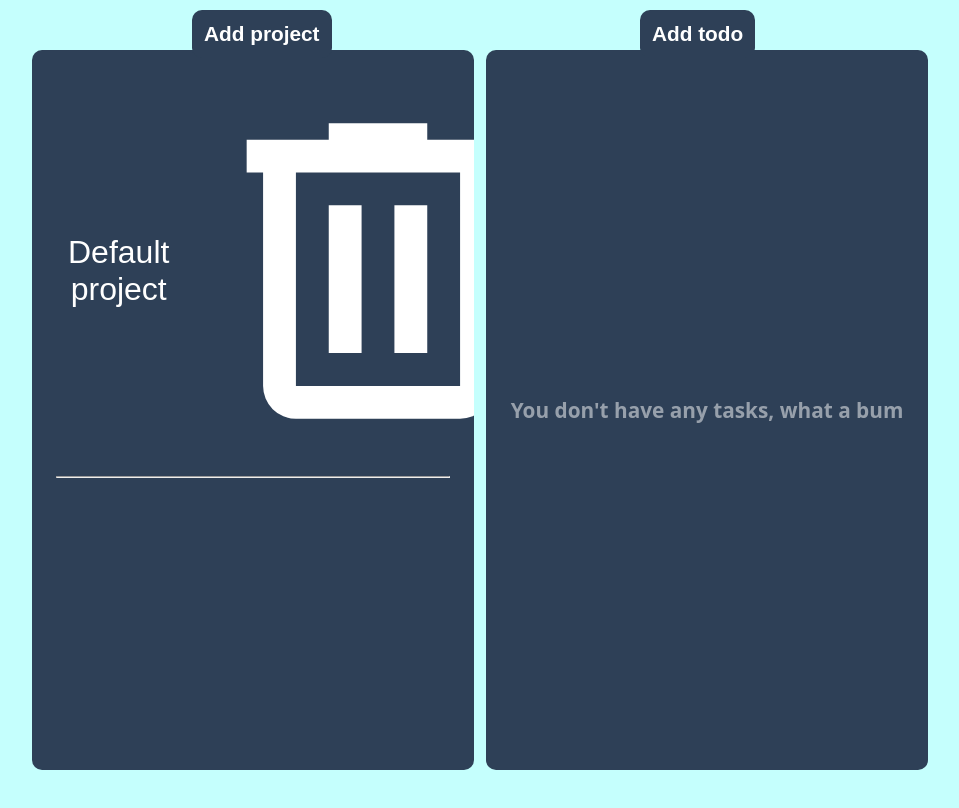
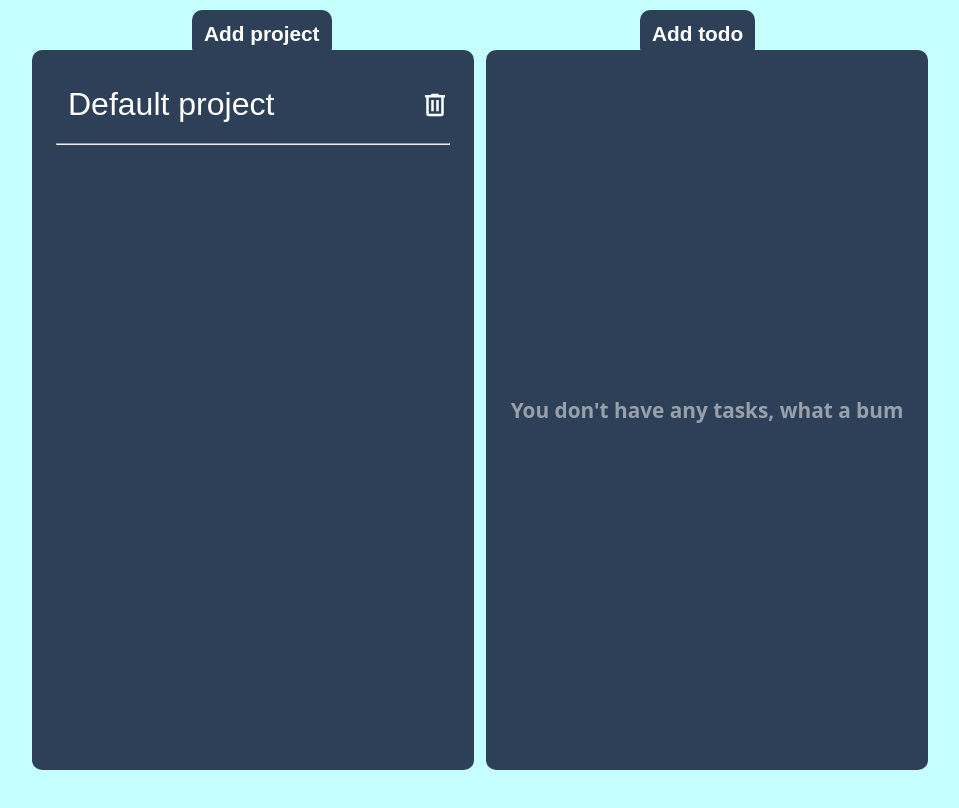
Before and after one commit to ZachTheMighty/todo-list-assigment, a website built with webpack: page src/index.html in a window 1280 px wide. Shown: the whole page, without its empty margins (160-1119 px from the left). Built offline with nearby package versions, Linux system fonts and the light colour scheme.

Commit message:
Changed: delete icon's size

```diff
--- a/src/index.css
+++ b/src/index.css
@@ -70,6 +70,10 @@ main {
   display: flex;
   justify-content: space-between;
   align-items: center;
+}
+
+.project > .delete-project {
+  width: 30px;
 }
 
 .project > button:first-of-type {
```
